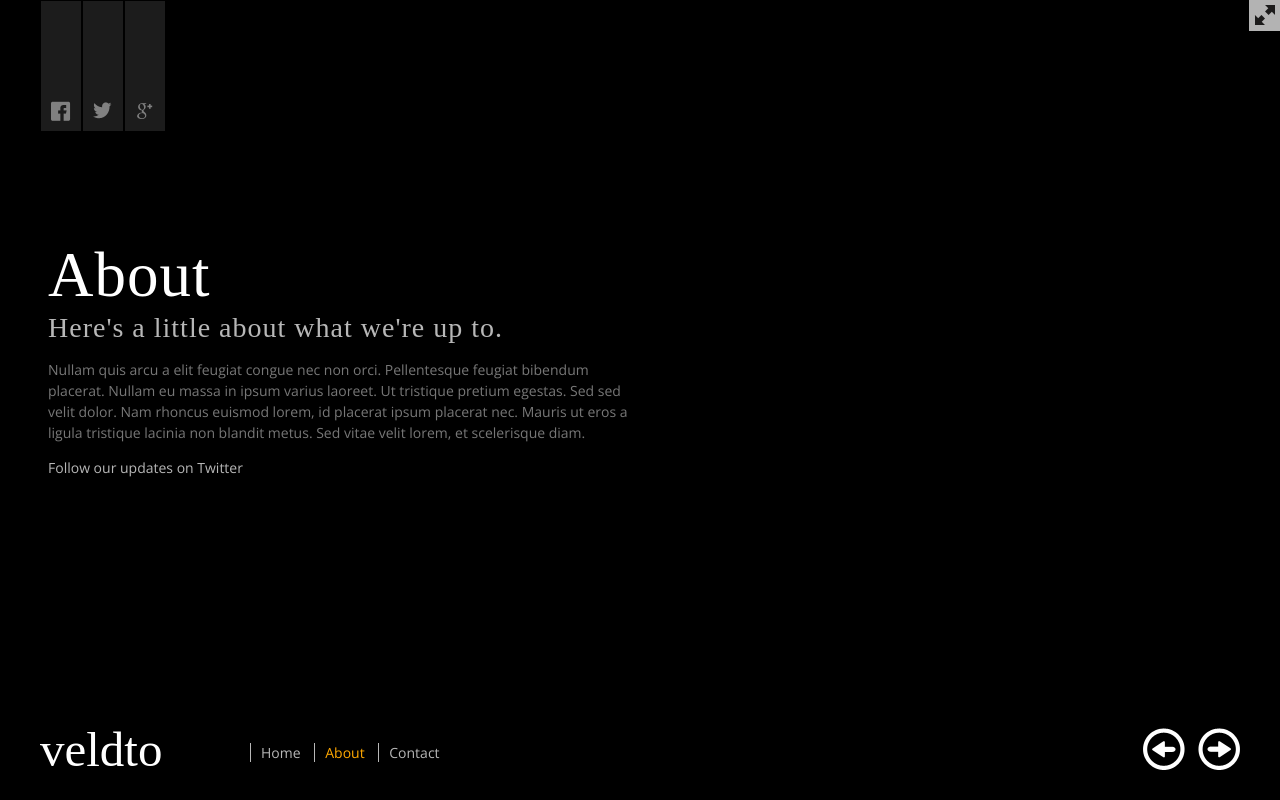
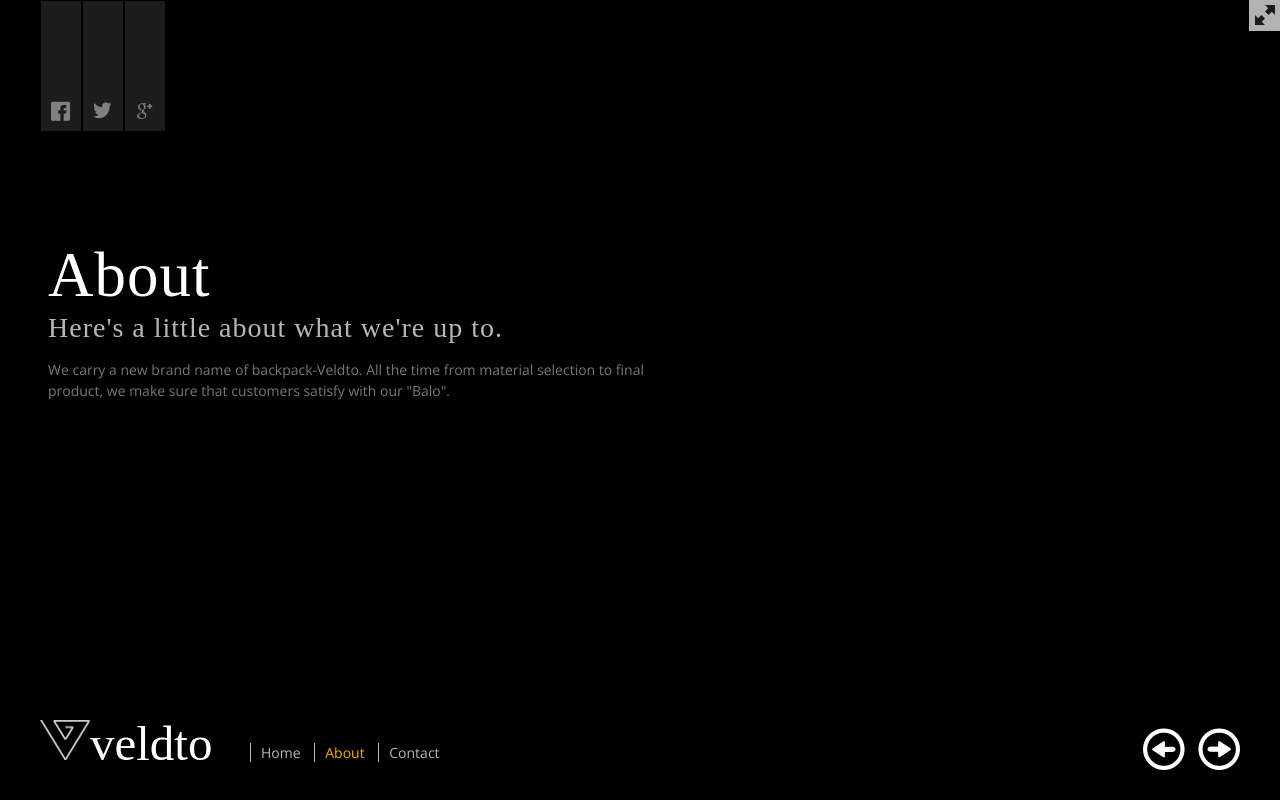
Before and after one commit to anbinh/veldto.com, a plain HTML site: page index.html in a window 1280 px wide. Both pictures are taken after a click on the link "About". Drawn offline with nearby package versions, Linux system fonts and the light colour scheme; a web font is replaced by a local one.

Commit message:
update texts and logo

```diff
--- a/index.html
+++ b/index.html
@@ -39,7 +39,7 @@
 		<button class="full-screen" onclick="$(document).toggleFullScreen()"></button>
 
 		<!-- Site Logo -->
-		<div id="logo">veldto</div>
+		<div id="logo"><img src="images/logo.png" height="40" width="50">veldto</div>
 
 		<!-- Main Navigation -->
 		<nav class="main-nav">
@@ -58,7 +58,7 @@
 		<section class="content show" id="home">
 			<h1>Welcome</h1>
 			<h5>Our new store is coming soon!</h5>
-			<p>Lorem ipsum dolor sit amet, consectetur adipiscing elit. Cras vulputate arcu sit amet sem venenatis dictum. Vestibulum ante ipsum primis in faucibus orci luctus et ultrices posuere cubilia Curae; Suspendisse eu massa sed orci interdum lobortis. Vivamus rutrum.</p>
+			<p>Utility and unique are what we are looking for and what we always improve. All are united in our Veldto balos.Unique, upgradable, comfortable and durable are used to describe Veldto.</p>
 			<p><a href="#about">More info &#187;</a></p>
 		</section>
 
@@ -66,8 +66,7 @@
 		<section class="content hide" id="about">
 			<h1>About</h1>
 			<h5>Here's a little about what we're up to.</h5>
-			<p>Nullam quis arcu a elit feugiat congue nec non orci. Pellentesque feugiat bibendum placerat. Nullam eu massa in ipsum varius laoreet. Ut tristique pretium egestas. Sed sed velit dolor. Nam rhoncus euismod lorem, id placerat ipsum placerat nec. Mauris ut eros a ligula tristique lacinia non blandit metus. Sed vitae velit lorem, et scelerisque diam.</p>
-			<p><a href="#">Follow our updates on Twitter</a></p>
+			<p>We carry a new brand name of backpack-Veldto. All the time from material selection to final product, we make sure that customers satisfy with our "Balo".</p>
 		</section>
 
 		<!-- Contact Page -->
```
Also changed, not shown: images/logo-original.png (added), images/logo.png (added), 2 other files.
